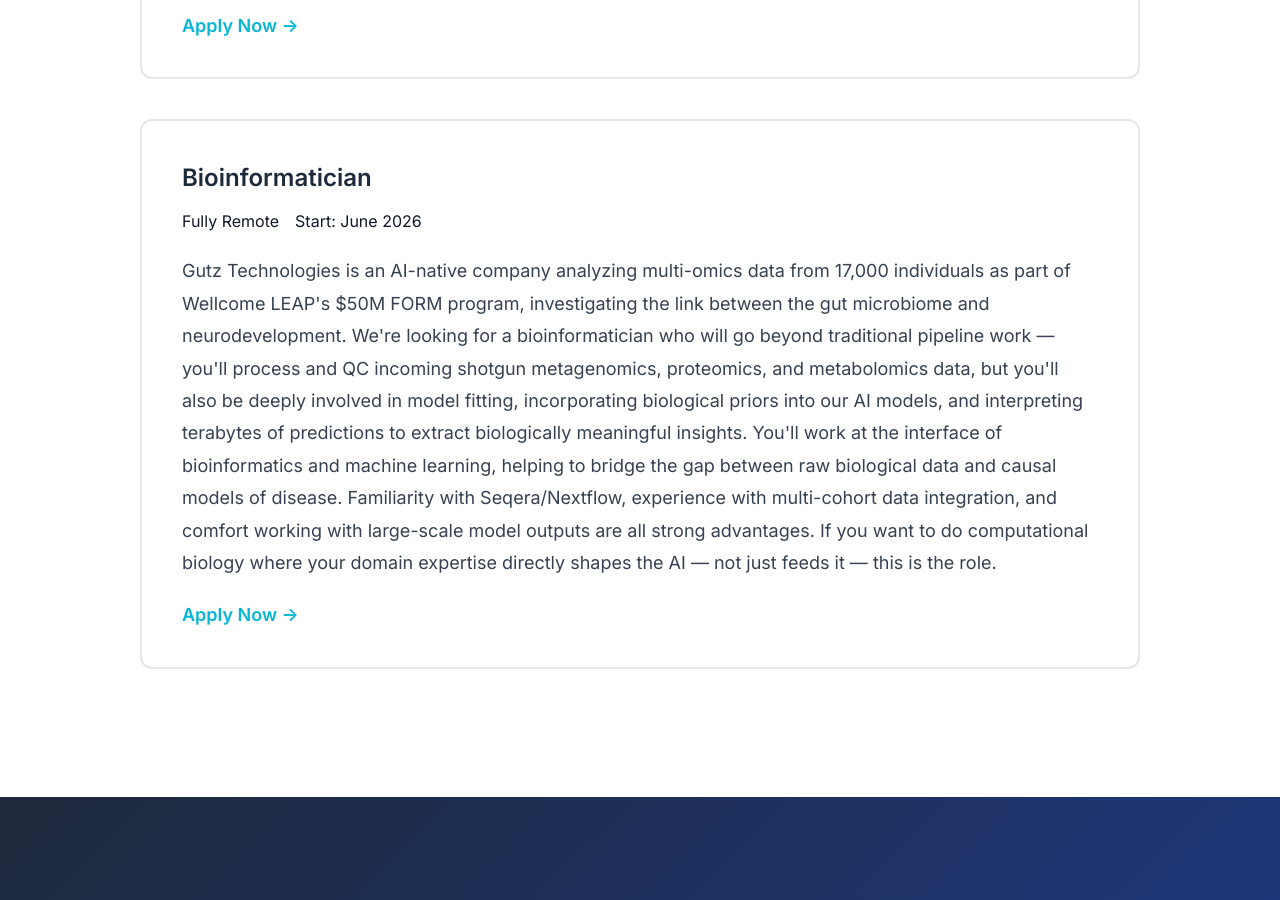
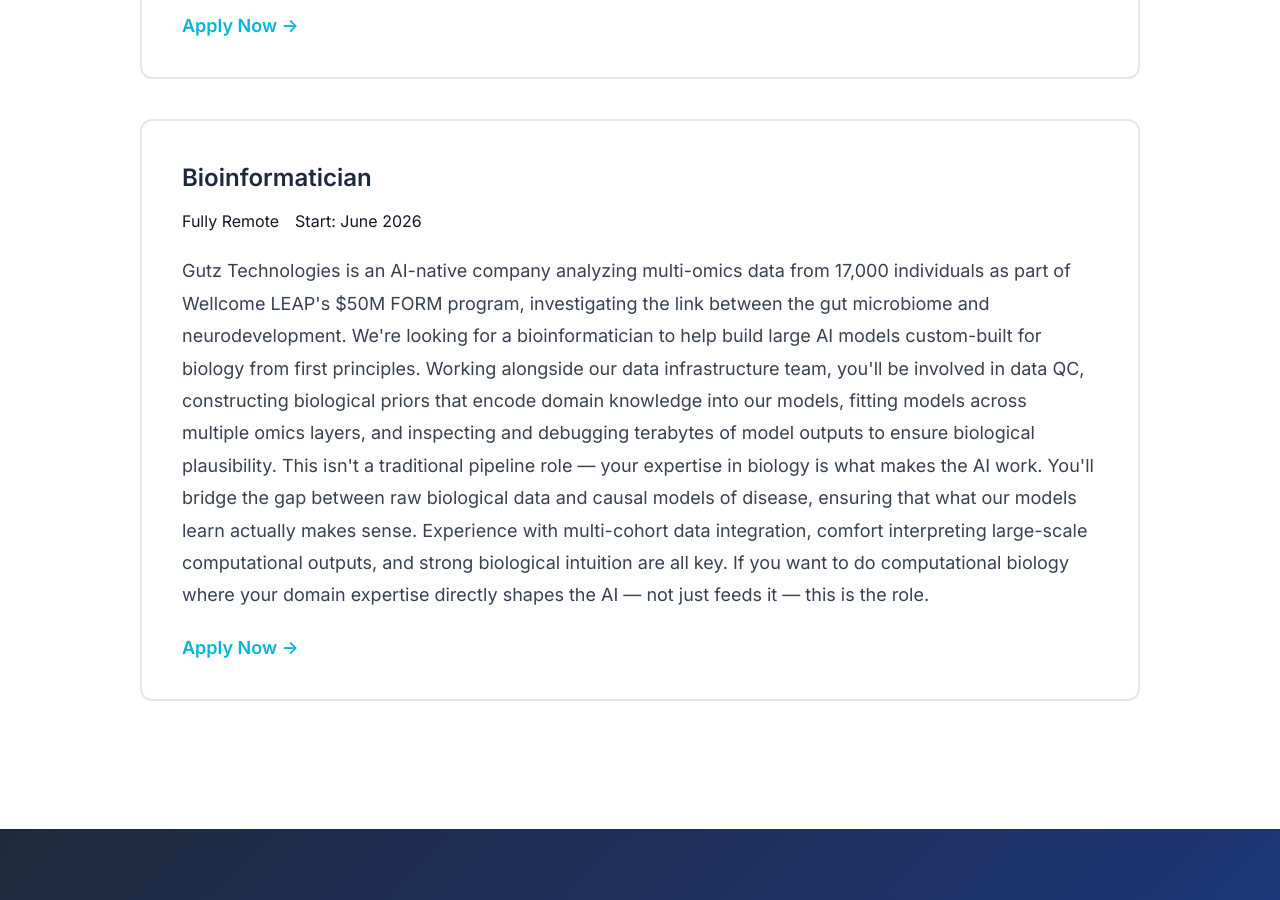
Before and after one commit to gutz-technologies/gutz-technologies.github.io, a Jekyll site: the page built from careers.md, in a window 1280 px wide and 900 px high, scrolled down 1192 px. Built offline with Jekyll 4.4.1, drawn with Linux system fonts in a browser that asks for light colours.

Commit message:
Rewrite Bioinformatician role: focus on AI model building
Shift from pipeline/workflow focus to model-centric role: data QC,
biological priors, model fitting, and debugging model outputs.
Pipeline work handled by data infrastructure team.

Co-Authored-By: Claude Opus 4.6 (1M context) <noreply@anthropic.com>

```diff
--- a/_data/careers.yml
+++ b/_data/careers.yml
@@ -6,4 +6,4 @@
 - title: "Bioinformatician"
   location: "Fully Remote"
   start_date: "June 2026"
-  blurb: "Gutz Technologies is an AI-native company analyzing multi-omics data from 17,000 individuals as part of Wellcome LEAP's $50M FORM program, investigating the link between the gut microbiome and neurodevelopment. We're looking for a bioinformatician who will go beyond traditional pipeline work — you'll process and QC incoming shotgun metagenomics, proteomics, and metabolomics data, but you'll also be deeply involved in model fitting, incorporating biological priors into our AI models, and interpreting terabytes of predictions to extract biologically meaningful insights. You'll work at the interface of bioinformatics and machine learning, helping to bridge the gap between raw biological data and causal models of disease. Familiarity with Seqera/Nextflow, experience with multi-cohort data integration, and comfort working with large-scale model outputs are all strong advantages. If you want to do computational biology where your domain expertise directly shapes the AI — not just feeds it — this is the role."
+  blurb: "Gutz Technologies is an AI-native company analyzing multi-omics data from 17,000 individuals as part of Wellcome LEAP's $50M FORM program, investigating the link between the gut microbiome and neurodevelopment. We're looking for a bioinformatician to help build large AI models custom-built for biology from first principles. Working alongside our data infrastructure team, you'll be involved in data QC, constructing biological priors that encode domain knowledge into our models, fitting models across multiple omics layers, and inspecting and debugging terabytes of model outputs to ensure biological plausibility. This isn't a traditional pipeline role — your expertise in biology is what makes the AI work. You'll bridge the gap between raw biological data and causal models of disease, ensuring that what our models learn actually makes sense. Experience with multi-cohort data integration, comfort interpreting large-scale computational outputs, and strong biological intuition are all key. If you want to do computational biology where your domain expertise directly shapes the AI — not just feeds it — this is the role."
```
